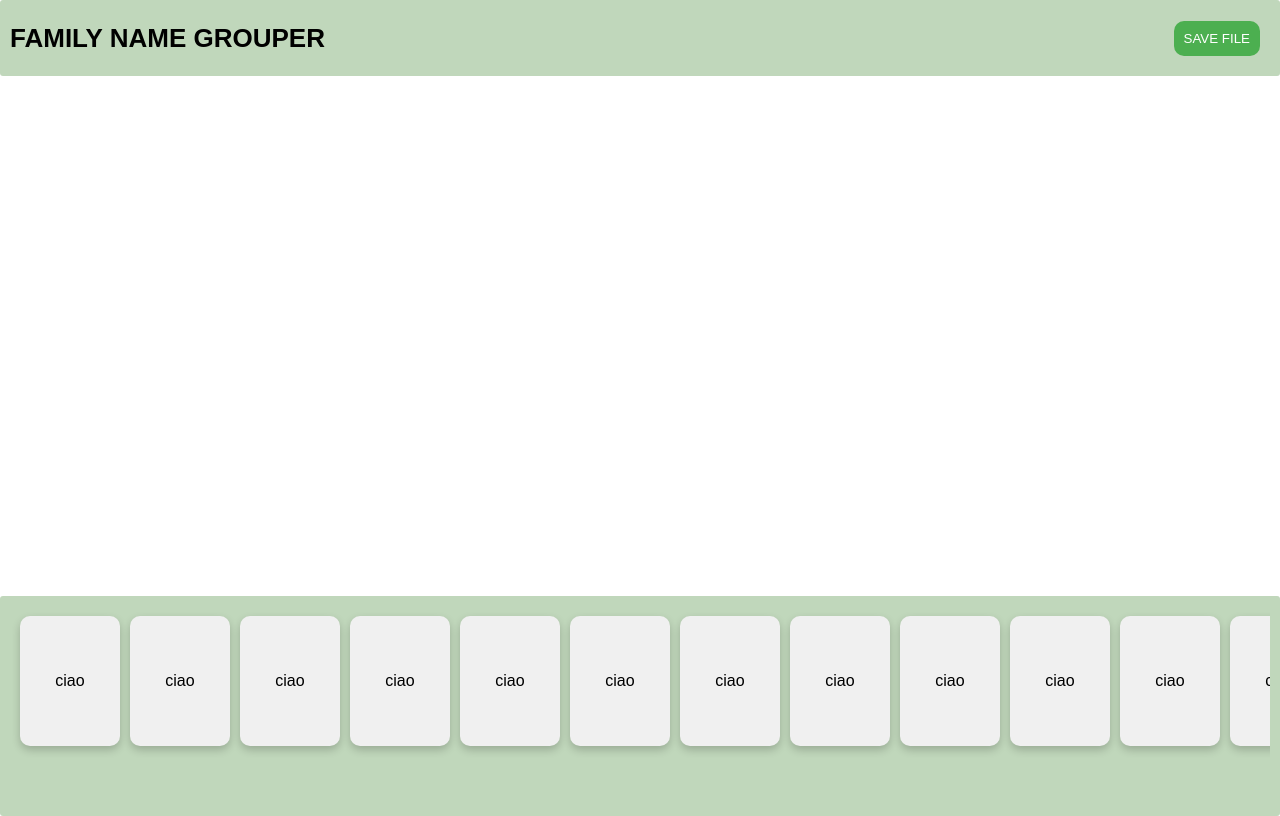
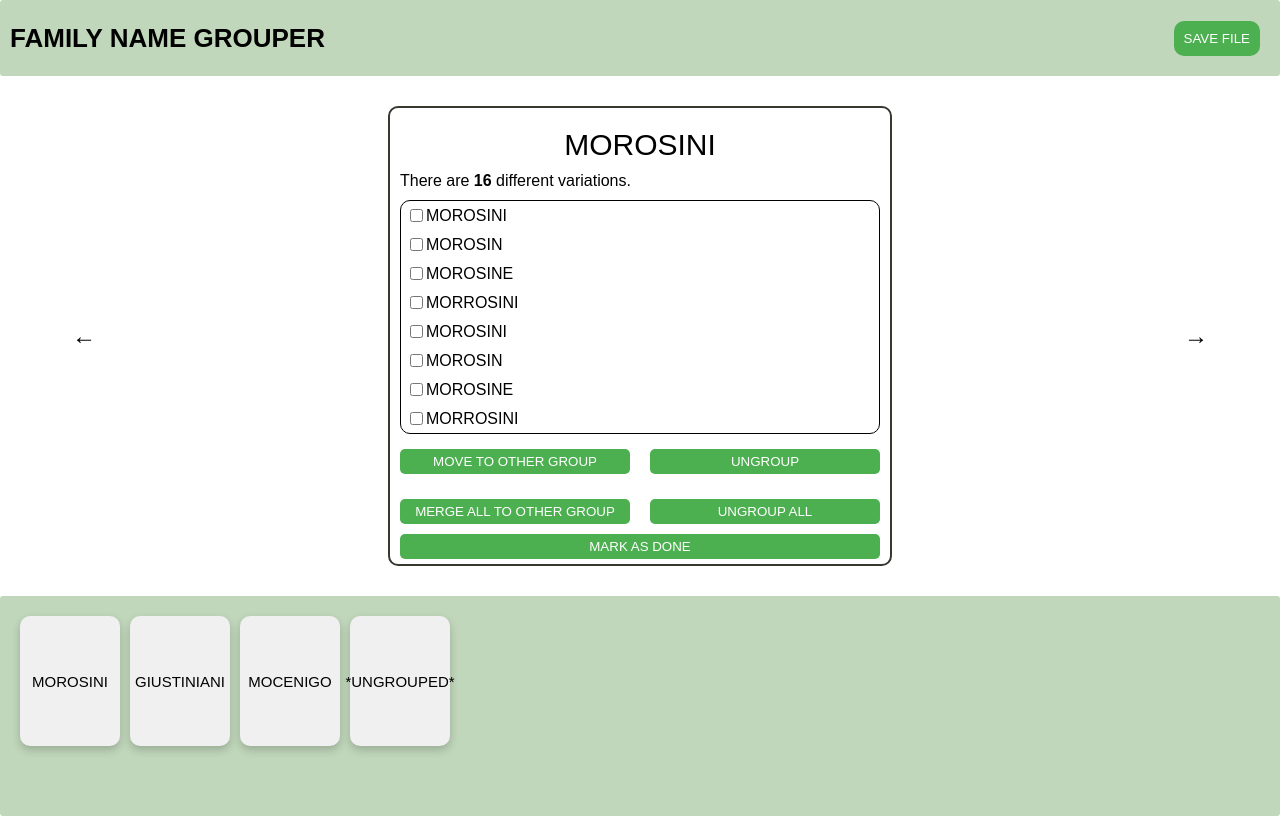
Before and after one commit to CaiMusso/name_grouper, a React (Create React App) app: page / in a window 1280 px wide. Built offline with nearby package versions, Linux system fonts and the light colour scheme.

Commit message:
added body with card displaying std_name and variations. Buttons are idle.

```diff
--- a/src/App.js
+++ b/src/App.js
@@ -1,12 +1,12 @@
 
 import React from 'react';
 import './App.css';
-import FamilyNameGrouper from './FamilyNameGrouper';
+import NameGrouper from './NameGrouper';
 
 function App() {
   return (
     <div className="App">
-      <FamilyNameGrouper />
+      <NameGrouper />
     </div>
   );
 }
--- a/src/FamilyNameGrouper.js
+++ /dev/null
@@ -1,23 +0,0 @@
-
-import React from 'react';
-import styles from './styles/FamilyNameGrouper.module.scss';
-import { NavigationBar } from './NavigationBar';
-
-const FamilyNameGrouper = () => {
-  return (
-    <div style={{ height: "100%" }}>
-      <header className={styles.header}>
-        <h1 style={{fontSize: "26px"}}>FAMILY NAME GROUPER</h1>
-        <button onClick={() => console.log('save file')}>SAVE FILE</button>
-      </header>
-      <div className={styles.body}></div>
-      <footer className={styles.footer}>
-        <div className={styles.navigation_bar}>
-          <NavigationBar groups = {["ciao", "ciao", "ciao", "ciao", "ciao", "ciao", "ciao", "ciao", "ciao", "ciao", "ciao", "ciao", "ciao", "ciao", "ciao", "ciao", "ciao"]}/>
-        </div>
-      </footer>
-    </div>
-  );
-}
-
-export default FamilyNameGrouper;
--- /dev/null
+++ b/src/NameGrouper.js
@@ -0,0 +1,34 @@
+
+import React, {useState} from 'react';
+import styles from './styles/NameGrouper.module.scss';
+import { NavigationBar } from './components/NavigationBar';
+import { BodyContainer } from './components/BodyContainer';
+
+import family_groups from './family_groups.json'
+
+const NameGrouper = () => {
+  const [displayedIndex, setDisplayedIndex] = useState(0);
+
+  return (
+    <div style={{ height: "100%" }}>
+
+      <header className={styles.header}>
+        <h1 style={{fontSize: "26px"}}>FAMILY NAME GROUPER</h1>
+        <button className={styles.button} onClick={() => console.log('save file')}>SAVE FILE</button>
+      </header>
+
+      <div className={styles.body}>
+          <BodyContainer groups = { family_groups } displayedIndex={displayedIndex}/>
+      </div>
+
+      <footer className={styles.footer}>
+        <div className={styles.navigation_bar}>
+          <NavigationBar groups = { family_groups } setDisplayedIndex={idx => setDisplayedIndex(idx)}/>
+        </div>
+      </footer>
+
+    </div>
+  );
+}
+
+export default NameGrouper;
--- a/src/NavigationBar.jsx
+++ /dev/null
@@ -1,21 +0,0 @@
-
-import React from 'react';
-import styles from './styles/NavigationBar.module.scss';
-
-export function NavigationBar(props) {
-    const { groups } = props;
-
-    return (
-        <div className={styles.navigationBar}>
-            {groups.map((group, index) => (
-                <div key={index} className={styles.card}>
-                    { group }
-                </div>
-            ))}
-        </div>
-    );
-}
-
-NavigationBar.defaultProps = {
-    groups: []
-};
--- /dev/null
+++ b/src/components/BodyContainer.jsx
@@ -0,0 +1,47 @@
+
+import React, { useState, useEffect } from 'react';
+import styles from '../styles/BodyContainer.module.scss';
+import { NameGroupCard } from './NameGroupCard';
+
+export function BodyContainer(props) {
+    const { groups, displayedIndex } = props;
+    const [currentIndex, setCurrentIndex] = useState(0);
+
+    const handlePrevious = () => {
+        if (currentIndex > 0) {
+            setCurrentIndex(currentIndex - 1);
+        }
+    };
+
+    const handleNext = () => {
+        if (currentIndex < groups.length - 1) {
+            setCurrentIndex(currentIndex + 1);
+        }
+    };
+
+    useEffect(() => {
+        if (displayedIndex !== currentIndex) {
+            setCurrentIndex(displayedIndex);
+        }
+    }, [displayedIndex]);
+
+    return (
+        <div className={styles.bodyContainer}>
+            <div className={styles.arrowContainer} onClick={handlePrevious}>
+                <span className={styles.arrowLeft}>&larr;</span>
+            </div>
+
+            <div className={styles.cardContainer}>
+                {groups[currentIndex] && <NameGroupCard group={groups[currentIndex]} numberOfVariations={groups[currentIndex]['name_variations'].length} />}
+            </div>
+            <div className={styles.arrowContainer} onClick={handleNext}>
+                <span className={styles.arrowRight}>&rarr;</span>
+            </div>
+        </div>
+    );
+}
+
+BodyContainer.defaultProps = {
+    groups: [],
+    displayedIndex: 0
+};
--- /dev/null
+++ b/src/components/NameGroupCard.jsx
@@ -0,0 +1,57 @@
+
+import React, { useState } from 'react';
+import styles from '../styles/NameGroupCard.module.scss';
+
+export function NameGroupCard(props) {
+    const { group, numberOfVariations } = props;
+    const [selectedVariations, setSelectedVariations] = useState([]);
+    console.log("selectedVariations: ", selectedVariations);
+
+    const handleSelectionChange = (variation) => {
+        setSelectedVariations(prevSelected => {
+            if (prevSelected.includes(variation)) {
+                return prevSelected.filter(item => item !== variation);
+            }
+            return [...prevSelected, variation];
+        });
+    };
+
+    return (
+        <div className={styles.NameGroupCard}>
+            <div className={styles.standardName}>{group.std_name}</div>
+            <div style={{marginLeft: '10px'}}> There are <b>{numberOfVariations}</b> different variations.</div>
+            <div className={styles.variations}>
+                {group.name_variations.map((variation, index) => (
+                    <div key={index} className={styles.variation}>
+                        <input
+                            type='checkbox'
+                            id={`checkbox-${index}`}
+                            checked={selectedVariations.includes(variation)}
+                            onChange={() => handleSelectionChange(variation)}
+                        />
+                        <label htmlFor={`checkbox-${index}`}>{variation}</label>
+                    </div>
+                ))}
+            </div>
+            <div className={styles.actionButtons}>
+                <button className={styles.button} onClick={() => console.log('MOVE TO OTHER GROUP')}>MOVE TO OTHER GROUP</button>
+                <button className={styles.button} onClick={() => console.log('UNGROUP')}>UNGROUP</button>
+            </div>
+            <div className={styles.mergeButton}>
+                <button className={styles.button} onClick={() => console.log('MERGE TO OTHER GROUP')}>MERGE ALL TO OTHER GROUP</button>
+                <button className={styles.button} onClick={() => console.log('MERGE TO OTHER GROUP')}>UNGROUP ALL</button>
+            </div>
+            <div className={styles.doneButton}>
+                <button className={styles.button} onClick={() => console.log('MARK AS DONE')}>MARK AS DONE</button>
+            </div>
+        </div>
+    );
+}
+
+NameGroupCard.defaultProps = {
+    group: {
+        std_name: 'empty',
+        name_variations: []
+    },
+    numberOfVariations: 0
+};
--- /dev/null
+++ b/src/components/NavigationBar.jsx
@@ -0,0 +1,26 @@
+
+import React from 'react';
+import styles from '../styles/NavigationBar.module.scss';
+
+export function NavigationBar(props) {
+    const { groups } = props;
+
+    return (
+        <div className={styles.navigationBar}>
+            {groups.map((group, index) => (
+                <div
+                    key={index}
+                    className={styles.card}
+                    onClick={() => props.setDisplayedIndex(index)}
+                >
+                    { group['std_name'] }
+                </div>
+            ))}
+        </div>
+    );
+}
+
+NavigationBar.defaultProps = {
+    groups: [],
+    setDisplayedIndex: () => console.log("Missing props in NavigationBar")
+};
--- /dev/null
+++ b/src/family_groups.json
@@ -0,0 +1,22 @@
+[
+    {
+        "resolved": false,
+        "std_name": "MOROSINI",
+        "name_variations": ["MOROSINI", "MOROSIN", "MOROSINE", "MORROSINI", "MOROSINI", "MOROSIN", "MOROSINE", "MORROSINI", "MOROSINI", "MOROSIN", "MOROSINE", "MORROSINI", "MOROSINI", "MOROSIN", "MOROSINE", "MORROSINI"]
+    },
+    {
+        "resolved": false,
+        "std_name": "GIUSTINIANI",
+        "name_variations": ["GIUSTINIANI", "GIUSTINIAN", "GIUSTINIANE", "GIUSINIANI"]
+    },
+    {
+        "resolved": false,
+        "std_name": "MOCENIGO",
+        "name_variations": ["MOCENIGO", "MOCENIGHE", "MOCCENIGO"]
+    },
+    {
+        "resolved": false,
+        "std_name": "*UNGROUPED*",
+        "name_variations": ["CIAO", "COME", "STAI"]
+    }
+]
--- /dev/null
+++ b/src/styles/BodyContainer.module.scss
@@ -0,0 +1,59 @@
+
+.bodyContainer {
+    display: flex;
+    flex-direction: row;
+    justify-content: center;
+    align-items: center;
+    height: 100%;
+    width: 100%;
+}
+
+.arrowContainer {
+    width: 10%;
+    display: flex;
+    justify-content: center;
+    align-items: center;
+    cursor: pointer;
+}
+
+.cardContainer {
+    width: 80%;
+    height: 100%;
+    display: flex;
+    justify-content: center;
+    align-items: center;
+}
+
+.card {
+    width: 100%;
+    height: 100%;
+    border-radius: 10px;
+    background-color: #f0f0f0;
+    border: 1px solid black;
+    display: flex;
+    justify-content: center;
+    align-items: center;
+}
+
+.arrowLeft, .arrowRight {
+    font-size: 24px;
+}
+
+.arrowContainer {
+    width: 120px;
+    height: 120px;
+    display: flex;
+    justify-content: center;
+    align-items: center;
+    cursor: pointer;
+    border-radius: 50%;
+    transition: background-color 0.3s;
+
+    &:hover {
+        background-color: rgba(0, 0, 0, 0.2);
+    }
+}
+
+.arrowLeft {
+    font-size: 24px;
+}
--- /dev/null
+++ b/src/styles/NameGroupCard.module.scss
@@ -0,0 +1,68 @@
+
+.NameGroupCard {
+    display: flex;
+    flex-direction: column;
+    height: 95%;
+    width: 500px;
+    border: 2px solid #393830;
+    border-radius: 10px;
+}
+
+.standardName {
+    font-size: 30px;
+    font-weight: 400;
+    margin: 10px;
+    margin-top: 20px;
+    flex: 1 1 10%;
+    display: flex;
+    align-items: center;
+    justify-content: center;
+}
+
+.variations {
+    margin: 10px;
+    flex: 1 1 80%;
+    display: flex;
+    flex-direction: column;
+    overflow-y: scroll;
+    border: 1px solid black;
+    border-radius: 10px;
+}
+
+.variation {
+    display: flex;
+    flex-direction: row;
+    align-items: center;
+    margin: 5px;
+}
+
+.actionButtons {
+    flex: 1 1 10%;
+    display: flex;
+    justify-content: space-around;
+    align-items: center;
+    margin-bottom: 15px;
+}
+
+.mergeButton, .doneButton {
+    flex: 1 1 10%;
+    display: flex;
+    justify-content: center;
+}
+
+.button {
+    margin: 10px;
+    margin-top: 5px;
+    margin-bottom: 5px;
+    width: 100%;
+    padding: 5px;
+    border: none;
+    border-radius: 5px;
+    background-color: #4CAF50; /* Green */
+    color: white;
+    transition: 0.3s;
+}
+
+.button:hover {
+    background-color: #ddd;
+}
--- a/src/styles/FamilyNameGrouper.module.scss
+++ b/src/styles/NameGrouper.module.scss
@@ -19,9 +19,8 @@ body {
     justify-content: space-between;
     align-items: center;
     align-content: center;
-    flex-wrap: wrap;
+    flex-wrap: nowrap;
     height: 7%;
-    top: 0;
 }
 
 .footer {
@@ -35,7 +34,7 @@ body {
     margin: 10px;
 }
 
-button {
+.button {
     padding: 10px;
     margin: 10px;
     border-radius: 10px;
@@ -45,7 +44,7 @@ button {
     transition: 0.3s;
 }
 
-button:hover {
+.button:hover {
     background-color: #45a049;
 }
 
--- a/src/styles/NavigationBar.module.scss
+++ b/src/styles/NavigationBar.module.scss
@@ -20,6 +20,7 @@
     align-items: center;
     justify-content: center;
     transition: opacity 0.3s;
+    font-size: 15px;
 
     &:hover,
     &:focus,
```
